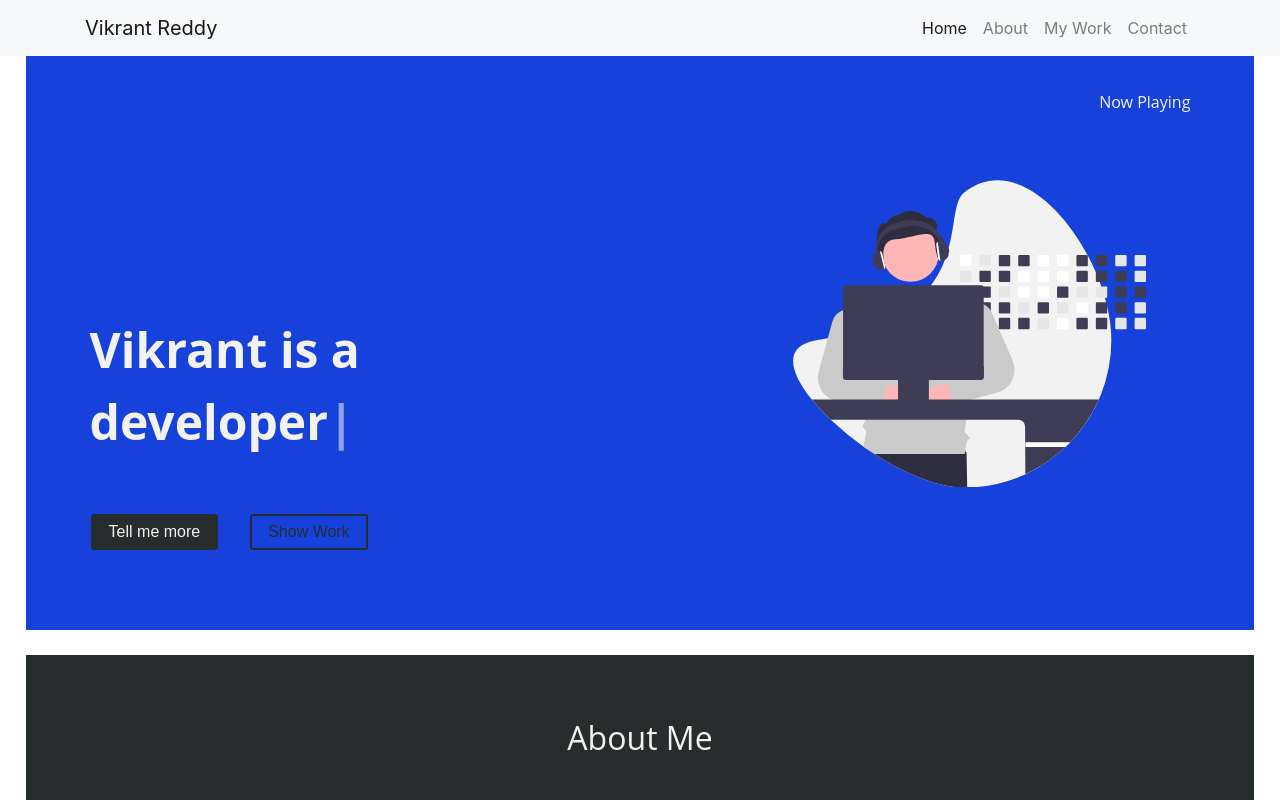
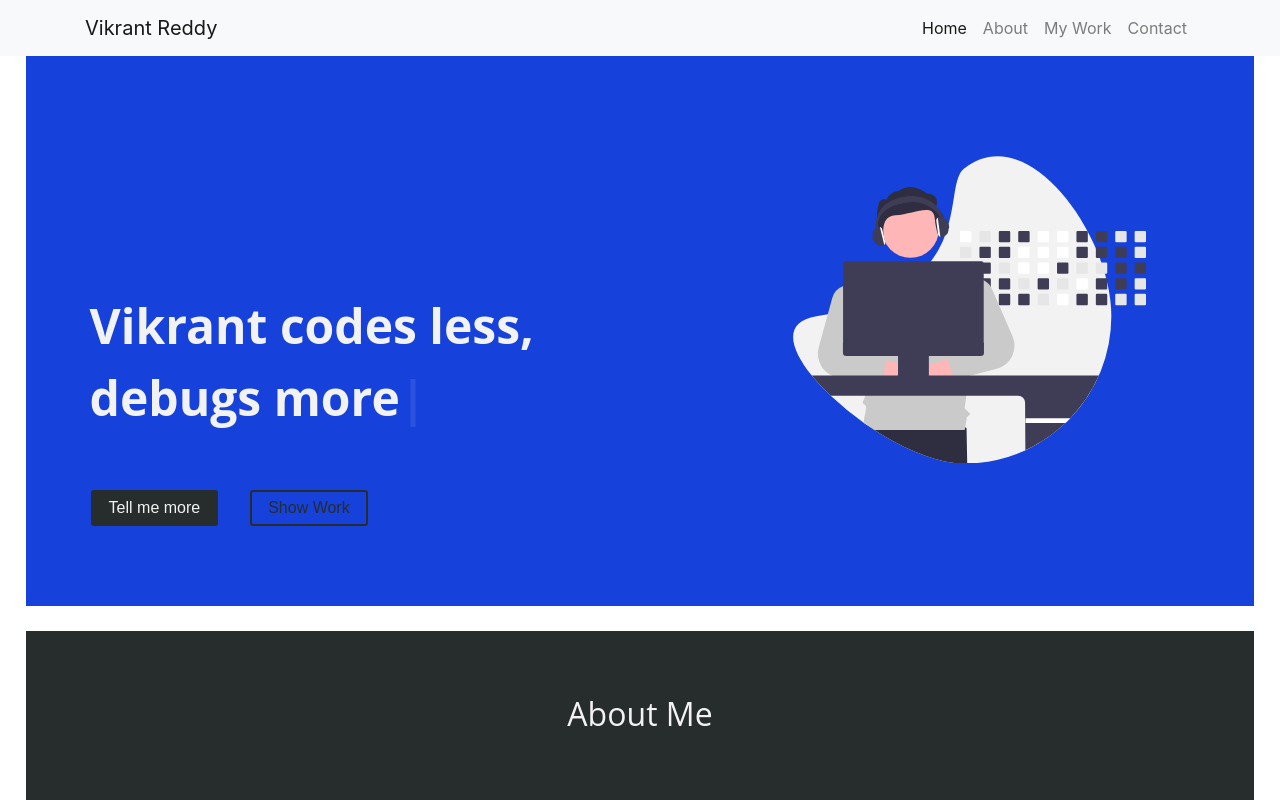
Before and after one commit to VikrantReddy/vikrantreddy.github.io, a React (Create React App) app: page / in a window 1280 px wide. Shown: the top 800 px of the page. Built offline with nearby package versions, Linux system fonts and the light colour scheme.

Commit message:
Minor fix

```diff
--- a/src/components/Hero.jsx
+++ b/src/components/Hero.jsx
@@ -6,7 +6,7 @@ import Herotext from "./Herotext.jsx";
 
 function Hero() {
     const [herotext, setHerotext] = useState(0);
-    let textlist = ["Vikrant is a developer", "He works as a full-time freelancer and a part-time tutor", "He saves time and squashes bugs", "HTML is a programming language.\nYou should totally hire him", "Let his work speak for him \n👇"]
+    let textlist = ["Vikrant codes less, debugs more", "He works as a full-time freelancer and a part-time tutor", "He squashes bugs and saves time", "HTML is a programming language.\nYou should totally hire him", "Let his work speak for him \n👇"]
     let buttonlist = ["Tell me more", "Neat!", "1 truth 1 lie", "See why"]
     return (
         <HeroContainer>
@@ -17,7 +17,7 @@ function Hero() {
                 </Col>
 
                 <Col style={{ 'textAlign': "right" }}>
-                    Now Playing
+                    {/* Now Playing */}
                 </Col>
             </Row>
             <Row>
```
